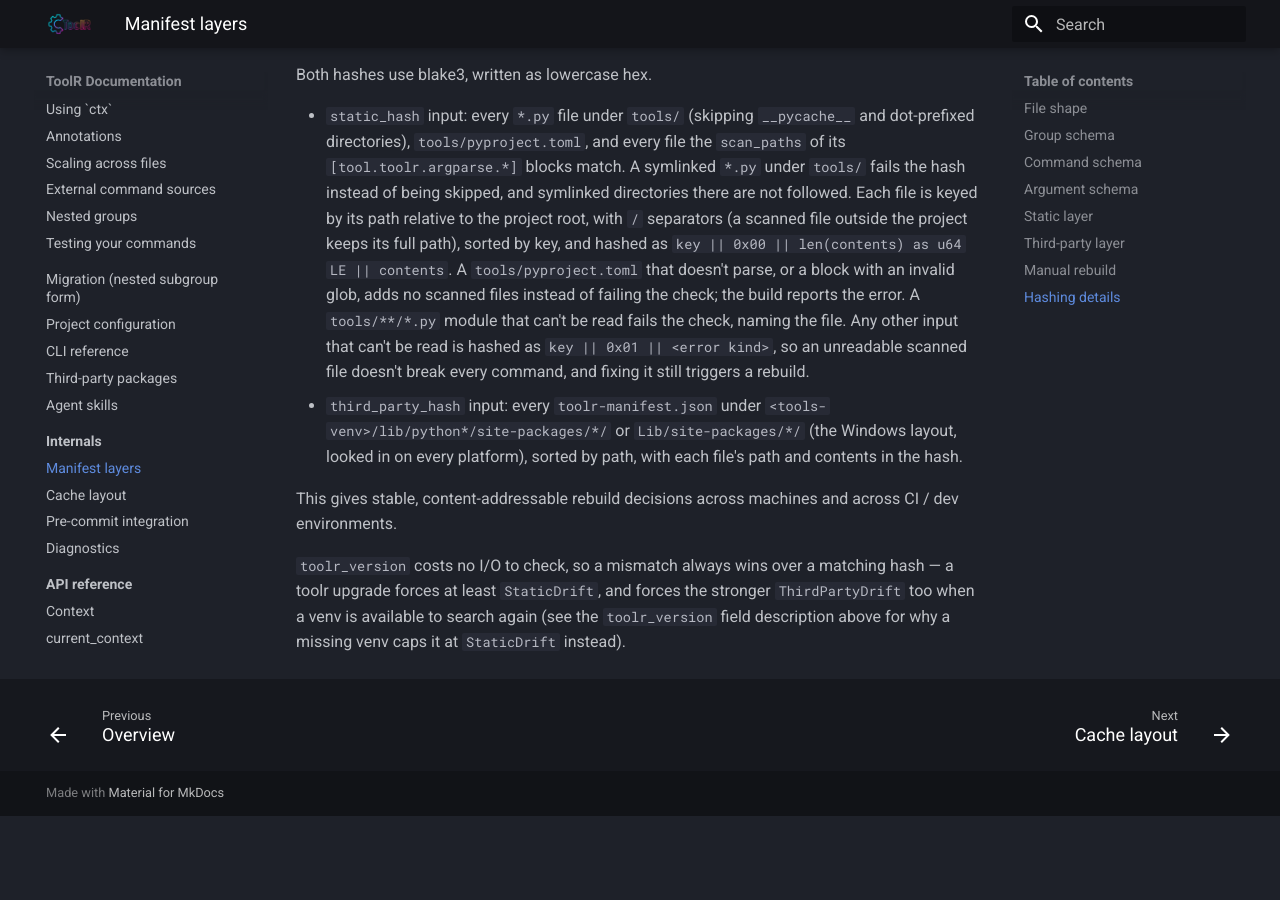
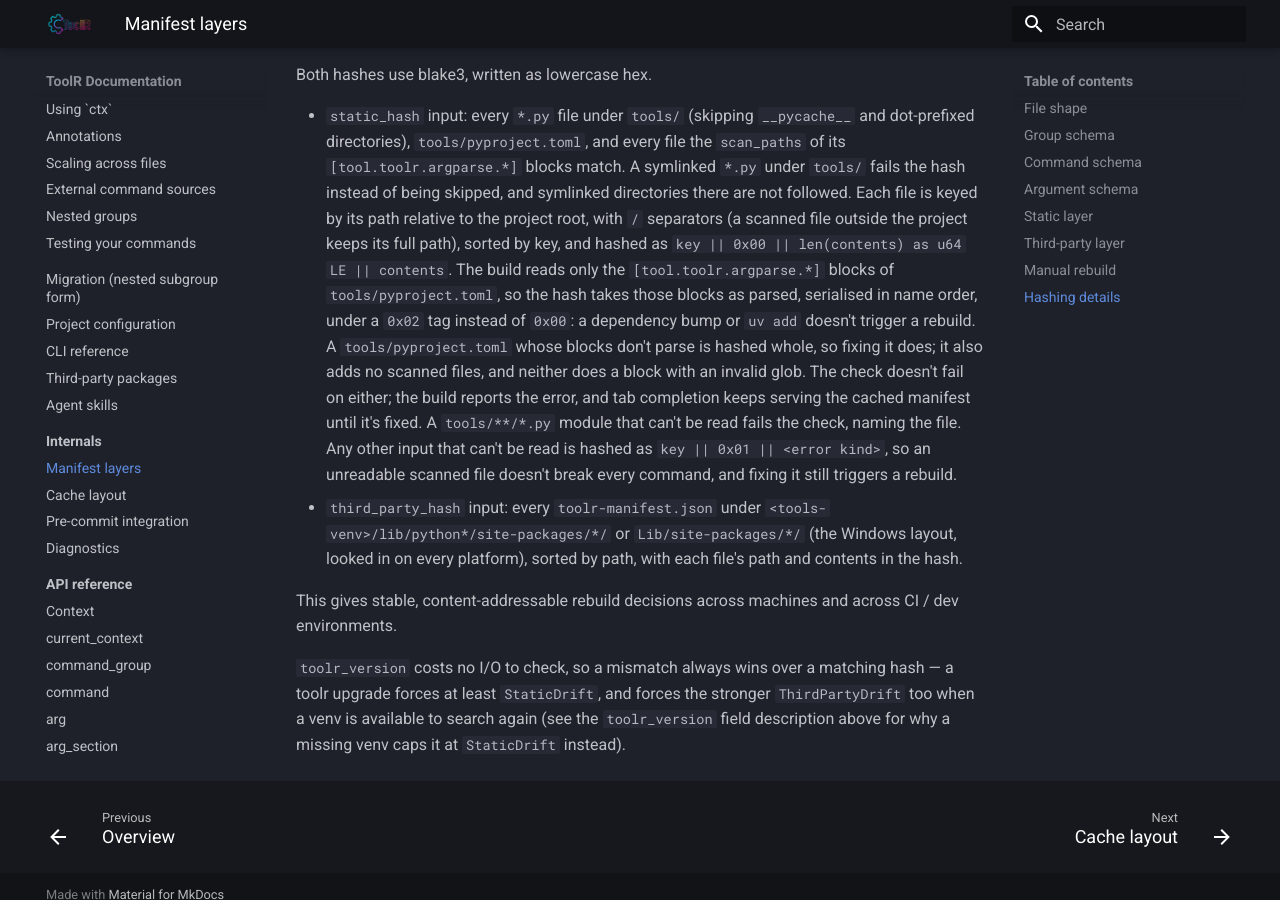
Before and after one commit to s0undt3ch/ToolR, an MkDocs documentation site: the page built from docs/internals/manifest.md, in a window 1280 px wide and 900 px high, scrolled down 4239 px. Built offline with MkDocs 1.6.1 and Material for MkDocs 9.7.7, drawn with Linux system fonts in a browser that asks for light colours; before the commit the page ends 5055 px from its top, so only the background shows below that; some of the changed text lies outside the part shown.

Commit message:
docs(internals): hash only the argparse blocks of tools/pyproject.toml

```diff
--- a/docs/internals/manifest.md
+++ b/docs/internals/manifest.md
@@ -36,9 +36,9 @@
   `path_constraints`. A cache with any other schema version is rebuilt
   on the next run.
 - **`static_hash`** — blake3 over the sorted `(path, contents)` of
-  every input of the static build: each `tools/**/*.py` file,
-  `tools/pyproject.toml`, and every file an external command source
-  (`[tool.toolr.argparse.*]`) scans. Drives static-layer rebuilds.
+  every input of the static build: each `tools/**/*.py` file, the
+  `[tool.toolr.argparse.*]` blocks of `tools/pyproject.toml`, and every
+  file an external command source scans. Drives static-layer rebuilds.
 - **`third_party_hash`** — blake3 over the sorted set of
   `toolr-manifest.json` files found under
   `<tools-venv>/lib/python*/site-packages/*/`
@@ -163,8 +163,9 @@
   files via a symbol table).
 
 The static layer is rebuilt when toolr detects `static_hash` drift
-against the on-disk files (a `tools/*.py` module, `tools/pyproject.toml`,
-or a file an [external command source](../writing-commands/external-sources.md)
+against the on-disk files (a `tools/*.py` module, the
+`[tool.toolr.argparse.*]` blocks of `tools/pyproject.toml`, or a file an
+[external command source](../writing-commands/external-sources.md)
 scans), or when the cached `toolr_version` doesn't match the running
 binary — an upgrade forces a static rebuild even if none of those files
 changed.
@@ -219,10 +220,15 @@
   Each file is keyed by its path relative to the project root, with `/`
   separators (a scanned file outside the project keeps its full path),
   sorted by key, and hashed as
-  `key || 0x00 || len(contents) as u64 LE || contents`. A
-  `tools/pyproject.toml` that doesn't parse, or a block with an invalid
-  glob, adds no scanned files instead of failing the check; the build
-  reports the error. A `tools/**/*.py` module that can't be read fails
+  `key || 0x00 || len(contents) as u64 LE || contents`. The build reads
+  only the `[tool.toolr.argparse.*]` blocks of `tools/pyproject.toml`,
+  so the hash takes those blocks as parsed, serialised in name order,
+  under a `0x02` tag instead of `0x00`: a dependency bump or `uv add`
+  doesn't trigger a rebuild. A `tools/pyproject.toml` whose blocks don't
+  parse is hashed whole, so fixing it does; it also adds no scanned
+  files, and neither does a block with an invalid glob. The check
+  doesn't fail on either; the build reports the error, and tab
+  completion keeps serving the cached manifest until it's fixed. A `tools/**/*.py` module that can't be read fails
   the check, naming the file. Any other input that can't be read is
   hashed as `key || 0x01 || <error kind>`, so an unreadable scanned file
   doesn't break every command, and fixing it still triggers a rebuild.
```
Also changed, not shown: docs/writing-commands/external-sources.md (+2 -1 lines).
